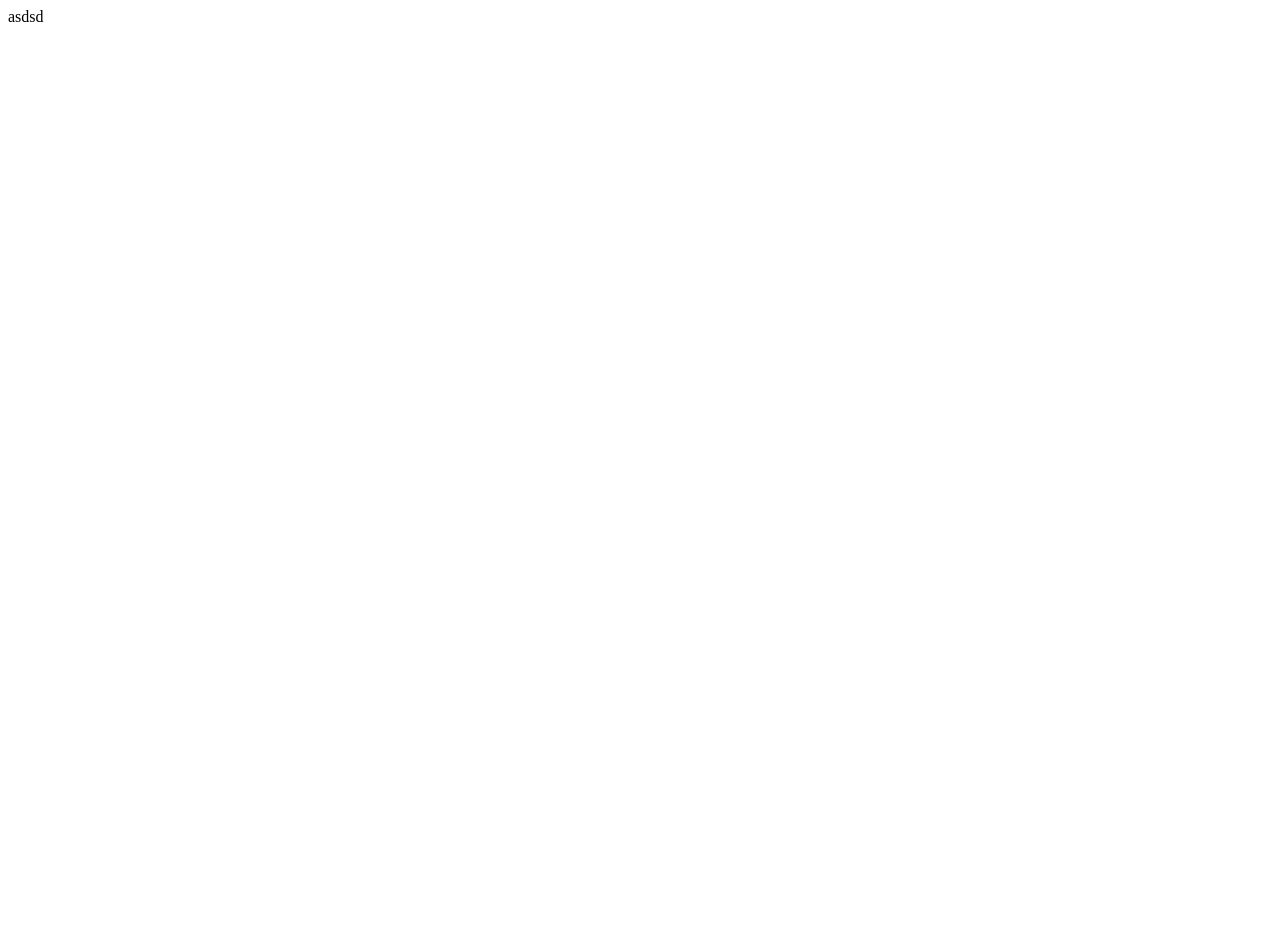
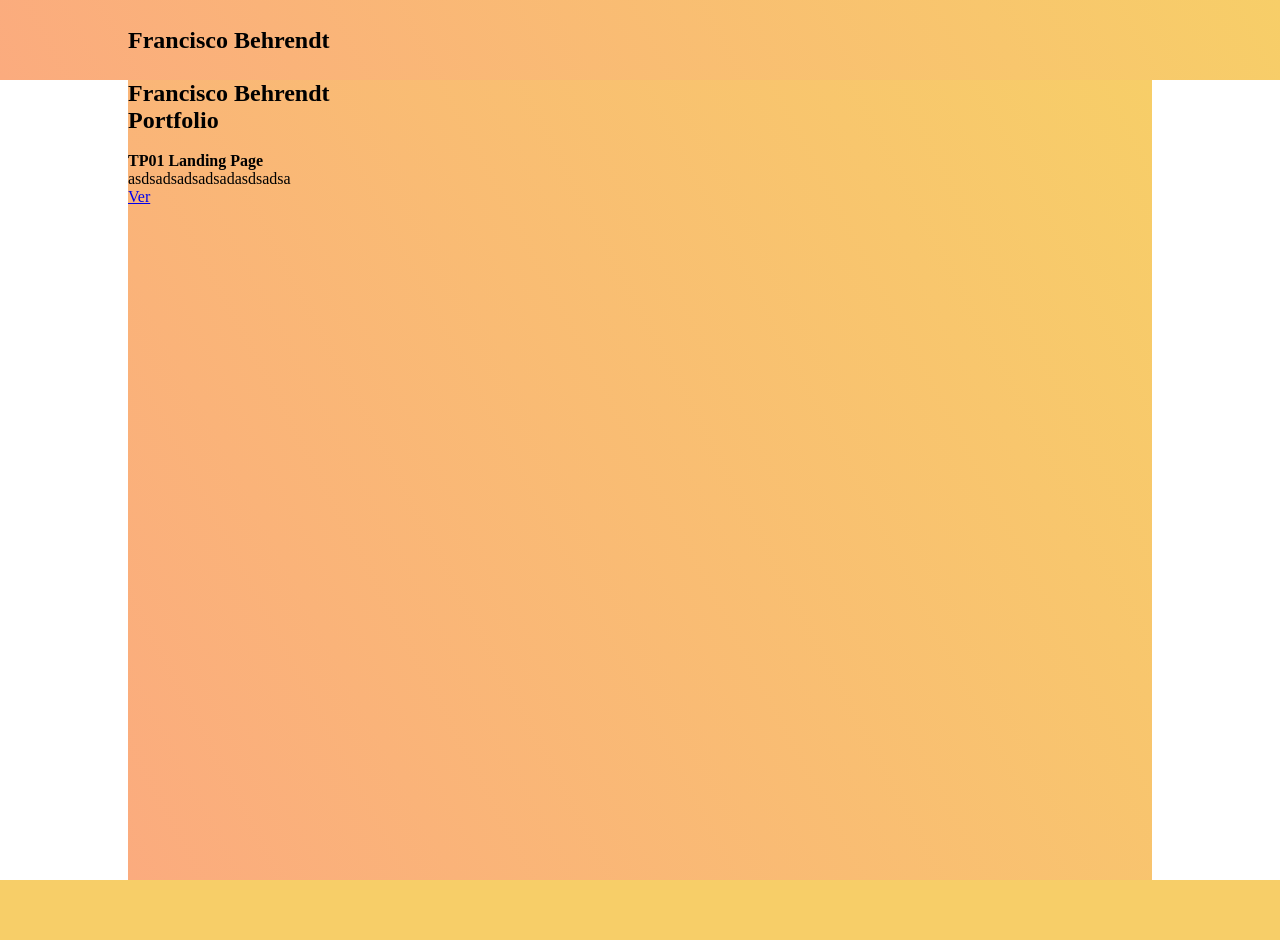
Before and after one commit to FranPetri/RepositorioPP, a plain HTML site: page index.html in a window 1280 px wide. Before the commit the page ends 800 px from the top, so only its background shows below. Drawn offline with Linux system fonts and the light colour scheme.

Commit message:
newcommit

```diff
--- /dev/null
+++ b/index.css
@@ -0,0 +1,31 @@
+@import url('https://fonts.googleapis.com/css2?family=Roboto+Condensed&display=swap');
+*{
+    margin: 0;
+    padding: 0;
+    box-sizing: border-box;
+    /* font-family: 'Roboto Condensed', sans-serif; */
+}
+
+header{
+    height: 80px;
+    width: 100%;
+    background-color: #FBAB7E;
+    background-image: linear-gradient(62deg, #FBAB7E 0%, #F7CE68 100%);
+    margin: auto;
+    padding: 0 10% 0 10%;
+    line-height: 80px;
+}
+footer{
+    position: static;
+    bottom: 0;
+    height: 60px;
+    width: 100%;
+    background-color: #F7CE68;
+}
+#contendor{
+    height: 800px;
+    width: 80%;
+    margin: auto;
+    background-color: #F7CE68;
+    background-image: linear-gradient(62deg, #FBAB7E 0%, #F7CE68 100%);
+}
--- a/index.html
+++ b/index.html
@@ -5,8 +5,34 @@
     <meta http-equiv="X-UA-Compatible" content="IE=edge">
     <meta name="viewport" content="width=device-width, initial-scale=1.0">
     <title>Document</title>
+    <link rel="stylesheet" href="index.css">
+    <link rel="stylesheet" href="https://cdnjs.cloudflare.com/ajax/libs/font-awesome/6.3.0/css/all.min.css" integrity="sha512-SzlrxWUlpfuzQ+pcUCosxcglQRNAq/DZjVsC0lE40xsADsfeQoEypE+enwcOiGjk/bSuGGKHEyjSoQ1zVisanQ==" crossorigin="anonymous" referrerpolicy="no-referrer" />
+    <link rel="stylesheet" href="https://cdnjs.cloudflare.com/ajax/libs/font-awesome/6.3.0/css/brands.min.css" integrity="sha512-L+sMmtHht2t5phORf0xXFdTC0rSlML1XcraLTrABli/0MMMylsJi3XA23ReVQkZ7jLkOEIMicWGItyK4CAt2Xw==" crossorigin="anonymous" referrerpolicy="no-referrer" />
 </head>
 <body>
-    asdsd
+    <header>
+        <nav>
+            <h1>Francisco Behrendt</h1>
+        </nav>
+    </header>
+
+    <div id="contendor">
+        <div class="fila">
+            <h2>Francisco Behrendt</h2>
+            <h2>Portfolio</h2>
+        </div>
+        <div class="fila">
+            <div class="card">
+                <img src="" alt="">
+                <h4>TP01 Landing Page</h4>
+                <p>asdsadsadsadsadasdsadsa</p>
+                <a href="#" class="boton">Ver</a>
+            </div>
+        </div>
+    </div>
+
+    <footer>
+
+    </footer>
 </body>
 </html>
```
